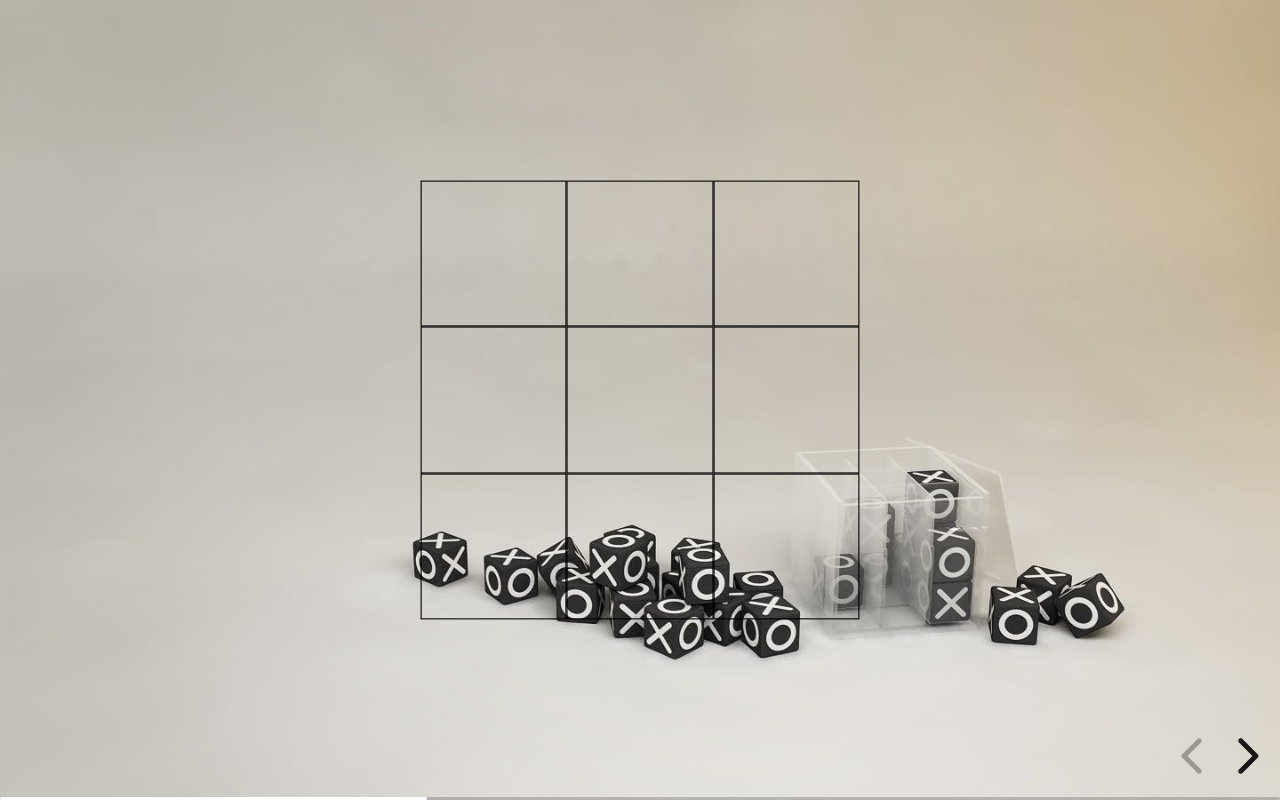
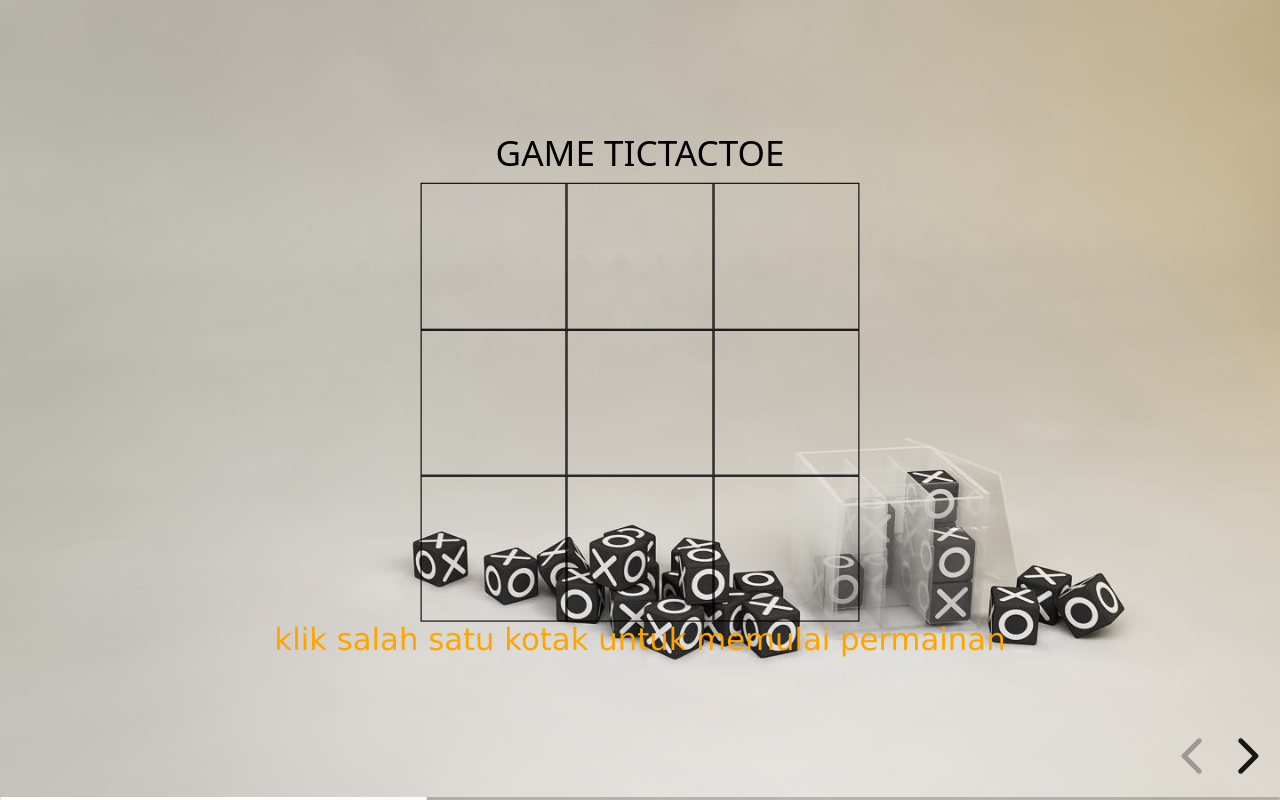
Before and after one commit to Mamo09/UAS-TKPPL-MWBPAGI, a website: page index.html in a window 1280 px wide. Both pictures are taken after a click on the button "next slide". Drawn offline with nearby package versions, Linux system fonts and the light colour scheme.

Commit message:
menambah detail tictactoe

```diff
--- a/index.html
+++ b/index.html
@@ -54,7 +54,9 @@
 					</div>
 
 				</section>
+
 				<section data-background="image/background tictactoe.jpg">
+					<h2>GAME TICTACTOE</h2>
 						<body>
 							<div class="board">
 								<div id="cell-0" class="cell"></div>
@@ -68,6 +70,7 @@
 								<div id="cell-8" class="cell"></div>
 							</div>
 					  </body>
+					  <h3 style="color: #FFA500;  font-family: Verdana, Geneva, Tahoma, sans-serif;">klik salah satu kotak untuk memulai permainan</h3>
 				</section>
 				<section data-background="image/puzzleback.jpg">
 					<h2>Puzzle Game</h2>
```
